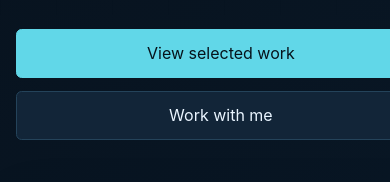
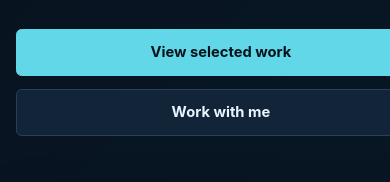
Before and after one commit to KennethJSmithDev/DocsLab-public-mirror, a website built with Vite: page prototypes/semantic-site/index.html in a window 390 px wide. Shown: the part 485-667 px from the top of the page. Built offline with nearby package versions, Linux system fonts and the light colour scheme.

Commit message:
fix: correct responsive grid and button typography

```diff
--- a/prototypes/semantic-site/src/style.css
+++ b/prototypes/semantic-site/src/style.css
@@ -120,7 +120,7 @@ h2 { letter-spacing: -.035em; line-height: 1.1; }
 
 .hero-grid {
   display: grid;
-  grid-template-columns: min-max(0,1.4fr) min-max(280px,.8fr);
+  grid-template-columns: minmax(0,1.4fr) minmax(280px,.8fr);
   gap: clamp(2rem,7vw,7rem);
   align-items: end;
 }
@@ -145,7 +145,9 @@ h2 { letter-spacing: -.035em; line-height: 1.1; }
   padding: .7rem 1rem;
   border: 1px solid var(--border);
   border-radius: .35rem;
-  font: 650 .92rem inherit;
+  font-family: inherit;
+  font-size: .92rem;
+  font-weight: 650;
   text-decoration: none;
 }
 .button-primary { background: var(--system); color: #06131b; border-color: var(--system); }
```
